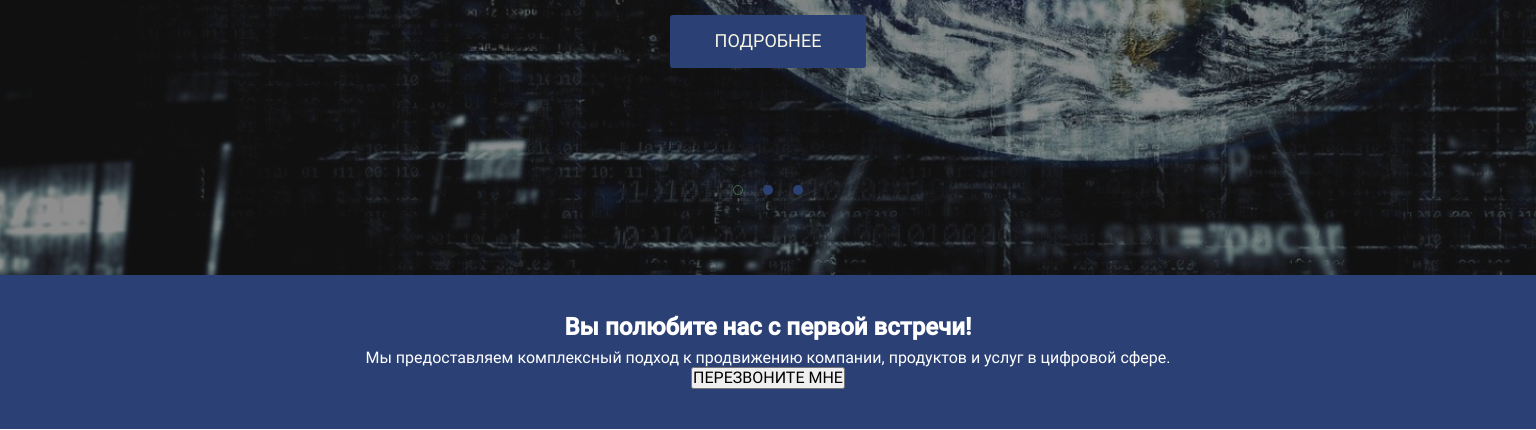
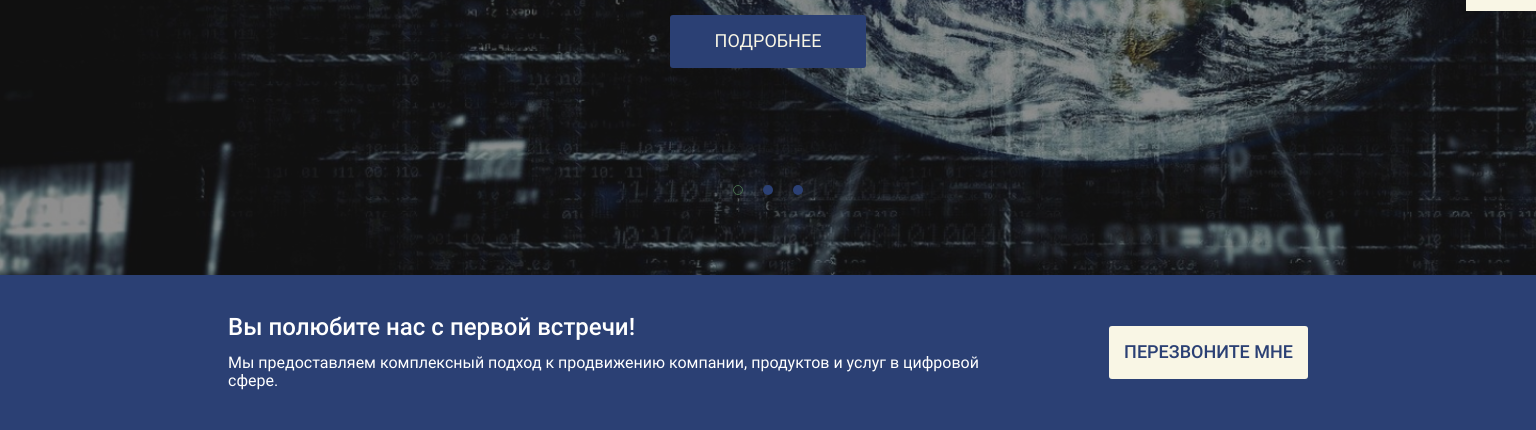
Before and after one commit to potancyem/TASK2, a plain HTML site: page index.html in a window 1536 px wide. Shown: the part 493-923 px from the top of the page. Drawn offline with nearby package versions, Linux system fonts and the light colour scheme.

Commit message:
task2v2.0

```diff
--- a/SCSS/style.scss
+++ b/SCSS/style.scss
@@ -298,6 +298,19 @@ body{
                 line-height: 26px;
                 min-width: 886px;
             }
+            .slick-arrow{
+                width: 70px;
+                height: 70px;
+
+            }
+            .slick-prev{
+
+                top: calc(50% - 70px);
+            }
+            .slick-next{
+
+                bottom: calc(50% - 70px);
+            }
         }
     }
         .call{
@@ -306,16 +319,58 @@ body{
             color: #fff;
             text-align: center;
             &__title{
-                font-family: 'Roboto-Medium';
-                font-size: 500px;
+                @extend %roboto-500;
+
                 font-size: 24px;
                 line-height: 24px;
-                margin-bottom: 10px;
+                margin-bottom: 15px;
             }
             &__text{
+                margin-bottom: 40px;
+            }
+            &__btn{
+                padding: 16px 15px;
+                background-color: $bg-color;
+                color: $accent;
+                font-size: 18px;
+                @extend %roboto-500;
+                border-radius: 3px;
+                border: none;
+                text-transform: uppercase;
 
             }
-            &__btn{
 
+        }
+        @media (min-width: 768px){
+            .call{
+                text-align: left;
+                &__inner{
+                    display: flex;
+                    justify-content: space-between;
+                    align-items: center;
+                }
+                &__box{
+                    max-width: 427px;
+                }
+                &__text{
+                    margin-bottom: 0;
+                }
             }
         }
+        @media (min-width: 1024px){
+            .call{
+                &__box{
+                    max-width: 695px;
+                }
+            }
+        }
+        @media (min-width: 1440px){
+            .call{
+                &__inner{
+                    padding: 0 80px;
+                }
+                &__box{
+                    max-width: 796px;
+                }
+            }
+        }
--- a/index.html
+++ b/index.html
@@ -59,9 +59,11 @@
   <section class="call">
     <div class="container">
       <div class="call__inner">
+        <div class="call__box">
         <h5 class="call__title">Вы полюбите нас с первой встречи!</h5>
         <p class="call__text">Мы предоставляем комплексный подход к продвижению компании,
           продуктов и услуг в цифровой сфере.</p>
+        </div>
         <button class="call__btn">ПЕРЕЗВОНИТЕ МНЕ</button>
       </div>
     </div>
```
Also changed, not shown: css/style.css, 1 other file.
